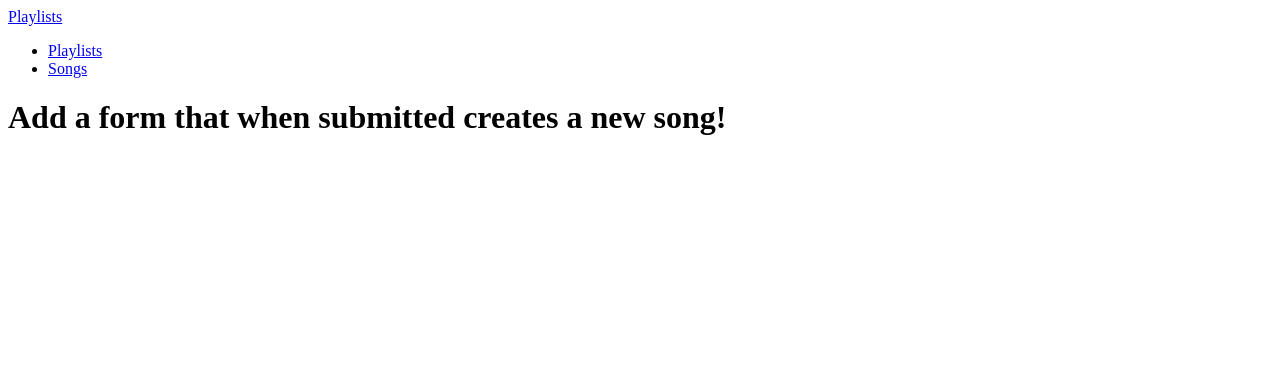
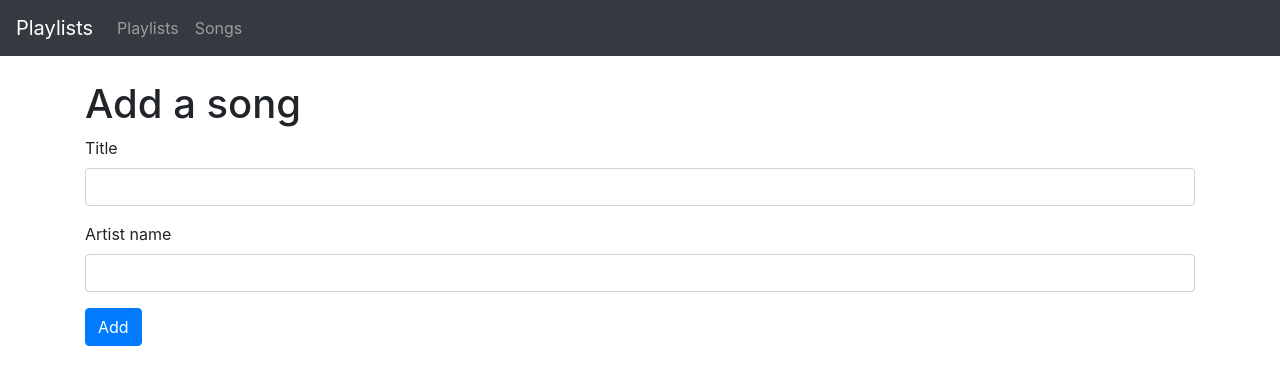
Before and after one commit to rgoshen/playlist-app, a Flask app: template templates/new_song.html in a window 1280 px wide. Shown: the top 385 px of the page. Run offline with Flask 2, Linux system fonts and the light colour scheme; the template is opened without the code that fills it: values that come from a table or form of the project are taken from there, others are empty; parts of the project's set-up code (start-up, migrations or seed data) failed here and were passed over; some libraries are stand-ins or nearby versions.

Commit message:
add new song to db

```diff
--- a/app.py
+++ b/app.py
@@ -1,5 +1,6 @@
-from flask import Flask, redirect, render_template
+from flask import Flask, redirect, render_template, url_for
 from flask_debugtoolbar import DebugToolbarExtension
+from flask_bootstrap import Bootstrap
 
 from models import db, connect_db, Playlist, Song, PlaylistSong
 from forms import NewSongForPlaylistForm, SongForm, PlaylistForm
@@ -8,6 +9,9 @@ app = Flask(__name__)
 app.config['SQLALCHEMY_DATABASE_URI'] = 'postgresql:///playlist-app'
 app.config['SQLALCHEMY_TRACK_MODIFICATIONS'] = False
 app.config['SQLALCHEMY_ECHO'] = True
+app.config['BOOTSTRAP_BOOTSWATCH_THEME'] = 'lumen'
+
+bootstrap = Bootstrap(app)
 
 connect_db(app)
 db.create_all()
@@ -86,7 +90,20 @@ def add_song():
     - if valid: add playlist to SQLA and redirect to list-of-songs
     """
 
-    # ADD THE NECESSARY CODE HERE FOR THIS ROUTE TO WORK
+    form = SongForm()
+
+    if form.validate_on_submit():
+        title = form.title.data.title()
+        artist = form.artist.data.title()
+
+        # add to db here
+        song = Song(title=title, artist=artist)
+        db.session.add(song)
+        db.session.commit()
+
+        return redirect(url_for('show_all_songs'))
+
+    return render_template('new_song.html', form=form)
 
 
 @app.route("/playlists/<int:playlist_id>/add-song", methods=["GET", "POST"])
@@ -107,10 +124,10 @@ def add_song_to_playlist(playlist_id):
 
     if form.validate_on_submit():
 
-          # ADD THE NECESSARY CODE HERE FOR THIS ROUTE TO WORK
+        # ADD THE NECESSARY CODE HERE FOR THIS ROUTE TO WORK
 
-          return redirect(f"/playlists/{playlist_id}")
+        return redirect(f"/playlists/{playlist_id}")
 
     return render_template("add_song_to_playlist.html",
-                             playlist=playlist,
-                             form=form)
+                           playlist=playlist,
+                           form=form)
--- a/forms.py
+++ b/forms.py
@@ -2,6 +2,8 @@
 
 from wtforms import SelectField
 from flask_wtf import FlaskForm
+from wtforms import StringField, SubmitField
+from wtforms.validators import InputRequired, Length, Optional
 
 
 class PlaylistForm(FlaskForm):
@@ -13,7 +15,11 @@ class PlaylistForm(FlaskForm):
 class SongForm(FlaskForm):
     """Form for adding songs."""
 
-    # Add the necessary code to use this form
+    title = StringField('Title', validators=[InputRequired(message='Please provide a song title'), Length(
+        max=50, message='Cannot be more than 50 characters')])
+    artist = StringField('Artist name', validators=[Length(
+        max=30, message='can not be more than 30 characters'), Optional()])
+    submit = SubmitField('Add')
 
 
 # DO NOT MODIFY THIS FORM - EVERYTHING YOU NEED IS HERE
--- a/templates/new_song.html
+++ b/templates/new_song.html
@@ -1,7 +1,14 @@
+{% from 'bootstrap/form.html' import render_form_row %}
 {% extends 'base.html' %}
 
 {% block content %}
 
-<h1>Add a form that when submitted creates a new song!</h1>
+<h1>Add a song</h1>
+<form id="add-song" action="/songs/add" method="POST">
+    {{ form.csrf_token() }}
+    {{ render_form_row([form.title]) }}
+    {{ render_form_row([form.artist]) }}
+    {{ render_form_row([form.submit]) }}
+</form>
 
 {% endblock %}
```
